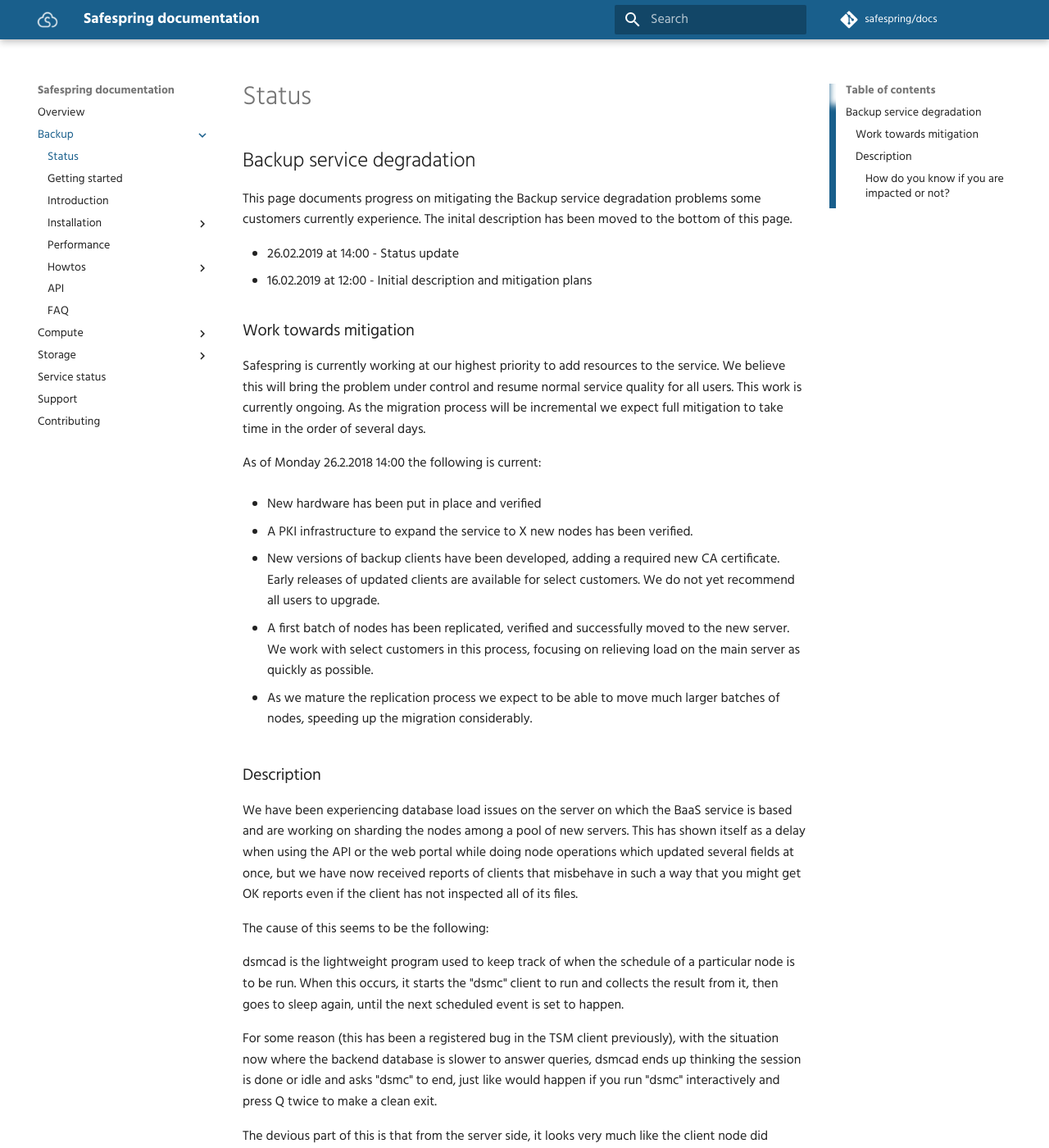
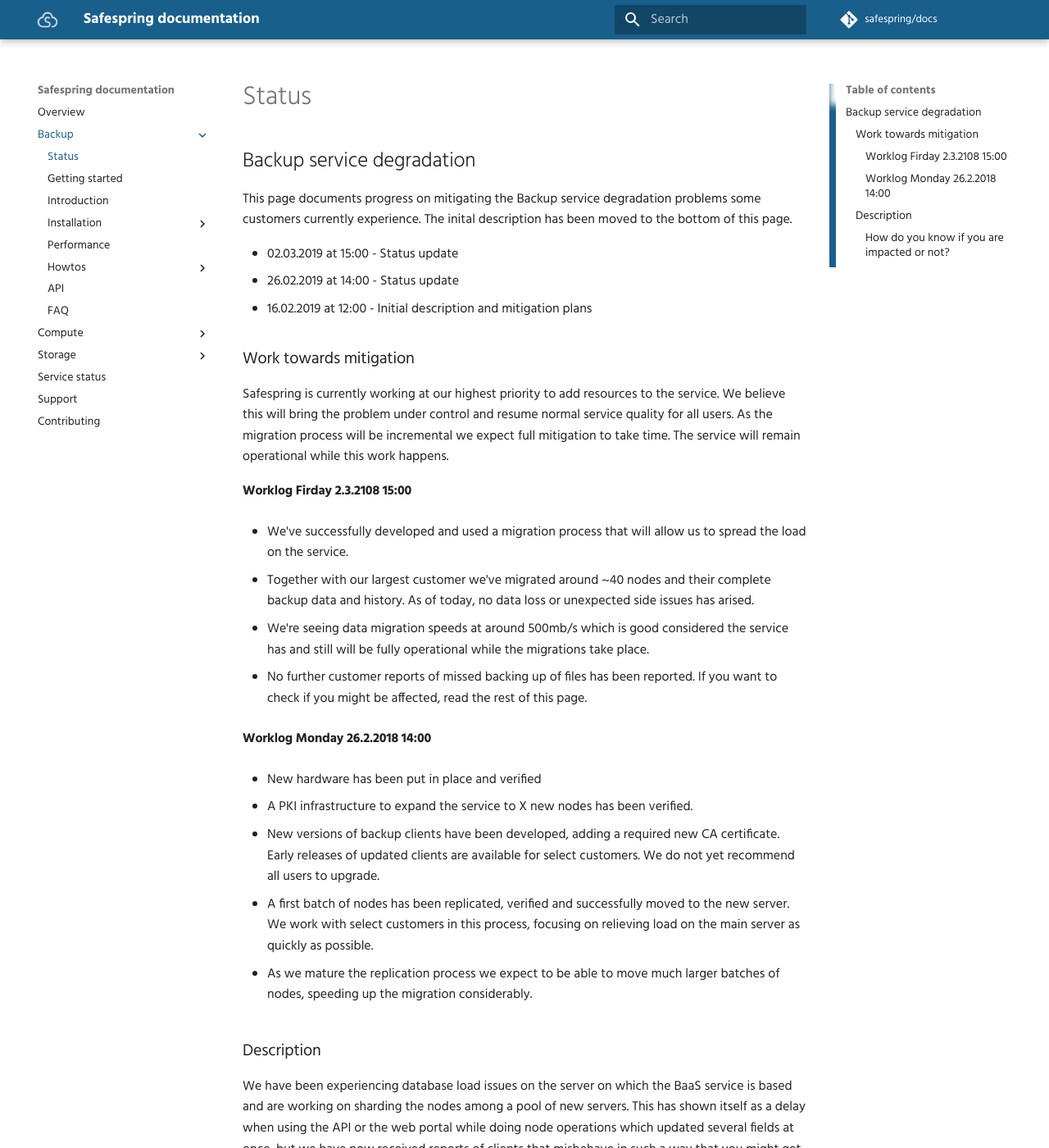
Before and after one commit to safespring/docs, an MkDocs documentation site: the page built from content/backup/status.md, in a window 1280 px wide and 1400 px high. Shown: the whole window at 82% size. Built offline with MkDocs 1.6.1 and Material for MkDocs 9.7.7, drawn with Linux system fonts in a browser that asks for light colours; comment, search, counter and statistics services are not loaded; old or Windows-style settings are respelled for this version of MkDocs.

Commit message:
Backup mitigation worklog entry

```diff
--- a/content/backup/status.md
+++ b/content/backup/status.md
@@ -4,6 +4,7 @@
 problems some customers currently experience. The inital description has been
 moved to the bottom of this page.
 
+* 02.03.2019 at 15:00 - Status update
 * 26.02.2019 at 14:00 - Status update
 * 16.02.2019 at 12:00 - Initial description and mitigation plans
 
@@ -11,11 +12,27 @@
 
 Safespring is currently working at our highest priority to add resources to the
 service. We believe this will bring the problem under control and resume normal
-service quality for all users. This work is currently ongoing. As the migration
-process will be incremental we expect full mitigation to take time in the order
-of several days.
+service quality for all users. As the migration process will be incremental we
+expect full mitigation to take time. The service will remain operational while
+this work happens.
 
-As of Monday 26.2.2018 14:00 the following is current:
+#### Worklog Firday 2.3.2108 15:00
+
+* We've successfully developed and used a migration process that will allow us
+  to spread the load on the service.
+
+* Together with our largest customer we've migrated around ~40 nodes and their
+  complete backup data and history. As of today, no data loss or unexpected
+  side issues has arised.
+
+* We're seeing data migration speeds at around 500mb/s which is good considered
+  the service has and still will be fully operational while the migrations take
+  place.
+
+* No further customer reports of missed backing up of files has been reported.
+  If you want to check if you might be affected, read the rest of this page.
+
+#### Worklog Monday 26.2.2018 14:00
 
 * New hardware has been put in place and verified
 
```
